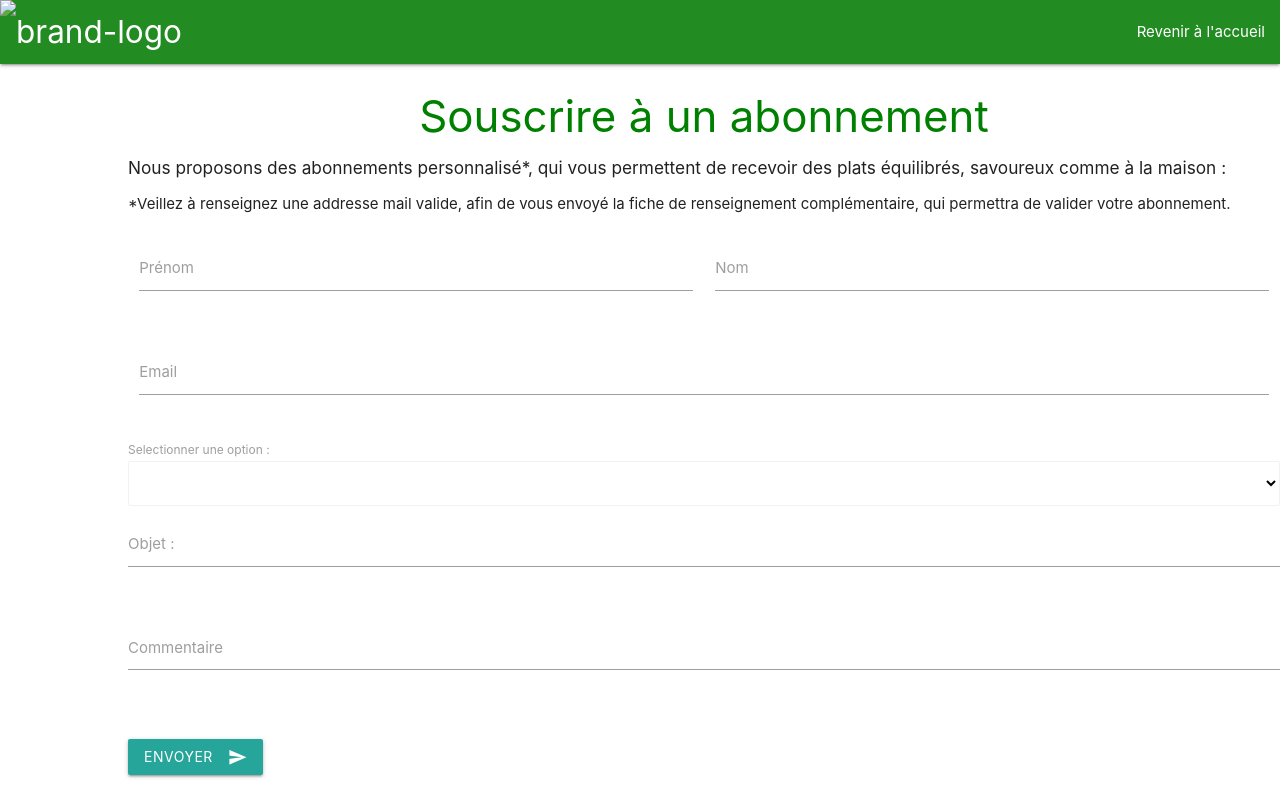
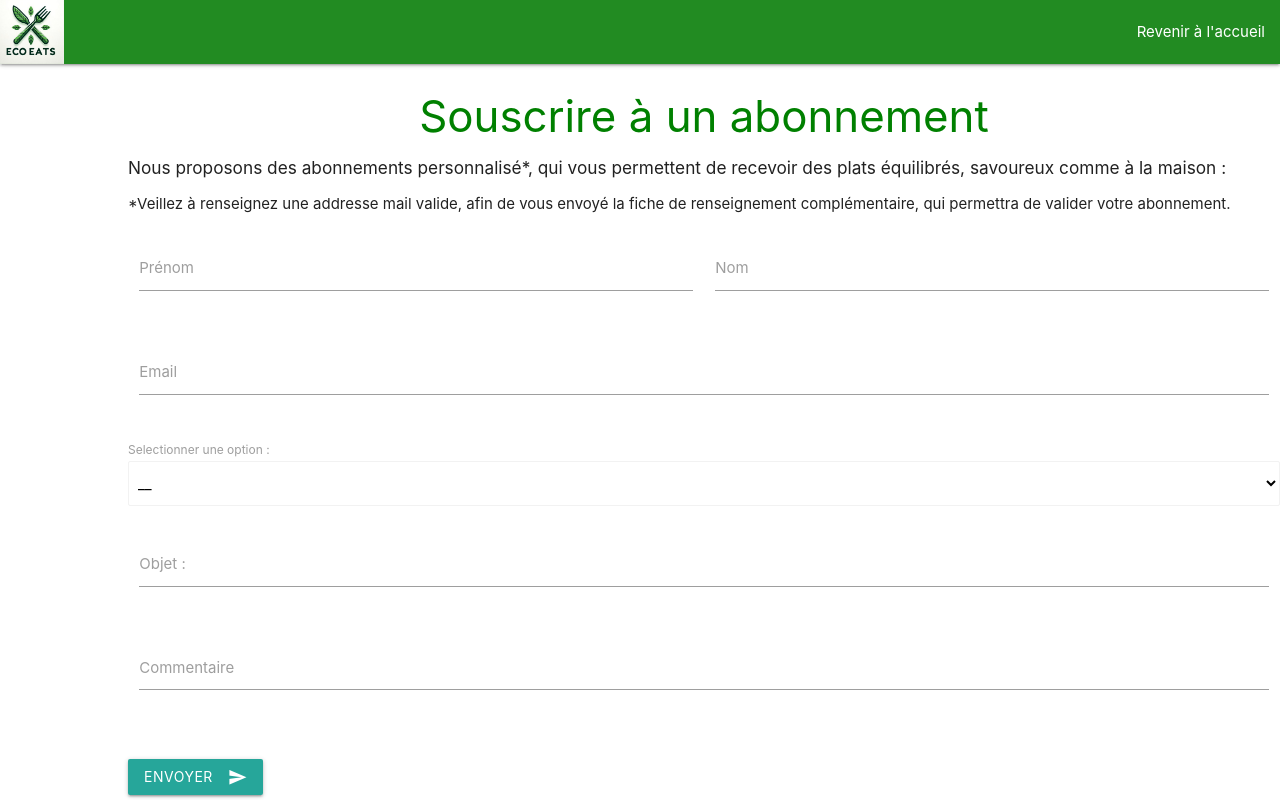
Before and after one commit to aelghorfy/Eco-Eats, a website: page devis.html in a window 1280 px wide. Shown: the top 800 px of the page. Drawn offline with nearby package versions, Linux system fonts and the light colour scheme.

Commit message:
corecction w3c

```diff
--- a/devis.html
+++ b/devis.html
@@ -17,6 +17,7 @@
     </head>
 
     <body>
+        <main>
 
          <!-- Bar de navigation -->
          <header class="navbar-fixed">
@@ -24,7 +25,7 @@
 
                 <div class="nav-wrapper">
                   <a href="#!" class="brand-logo">
-                    <img src="logoEcoEats.jpg" alt="brand-logo" width="64" height="64">
+                    <img src="images/logoEcoEats.jpg" alt="brand-logo" width="64" height="64">
                   </a>
                   <ul class="right hide-on-med-and-down">
                     <li><a href="index.html">Revenir à l'accueil</a></li>
@@ -67,14 +68,14 @@
                   <div class="row">
                     <label for="select">Selectionner une option :</label>
                        <select class="browser-default" required>
-                              <option value="" disabled selected></option>
-                              <option value="1">Livraisons par jours (petit déjeuner, déjeuner, diner) </option>
-                              <option value="2">Livraisons par journées (Journées/planning à spécifier dans la section commentaire)</option>
-                              <option value="3">Livraisons hébdomadaires (sauf le dimanche)</option>
-                              <option value="4">Livraisons mensuelles</option>
-                              <option value="5">Autre...(spécifier dans la section commentaire)</option>
+                              <option value="1" disabled selected>__</option>
+                              <option value="2">Livraisons par jours (petit déjeuner, déjeuner, diner) </option>
+                              <option value="3">Livraisons par journées (Journées/planning à spécifier dans la section commentaire)</option>
+                              <option value="4">Livraisons hébdomadaires (sauf le dimanche)</option>
+                              <option value="5">Livraisons mensuelles</option>
+                              <option value="6">Autre...(spécifier dans la section commentaire)</option>
                         </select>
-
+                  </div>
                         <div class="row">
                             <div class="input-field col s12">
                               <input id="objet" type="text" class="validate" required>
@@ -97,9 +98,6 @@
                                       <i class="material-icons right">send</i>
                                  </button>
                                    </div>
-                                 </div>
-                               </div>
-                             </form>
                           </div>
 
             </section>
```
